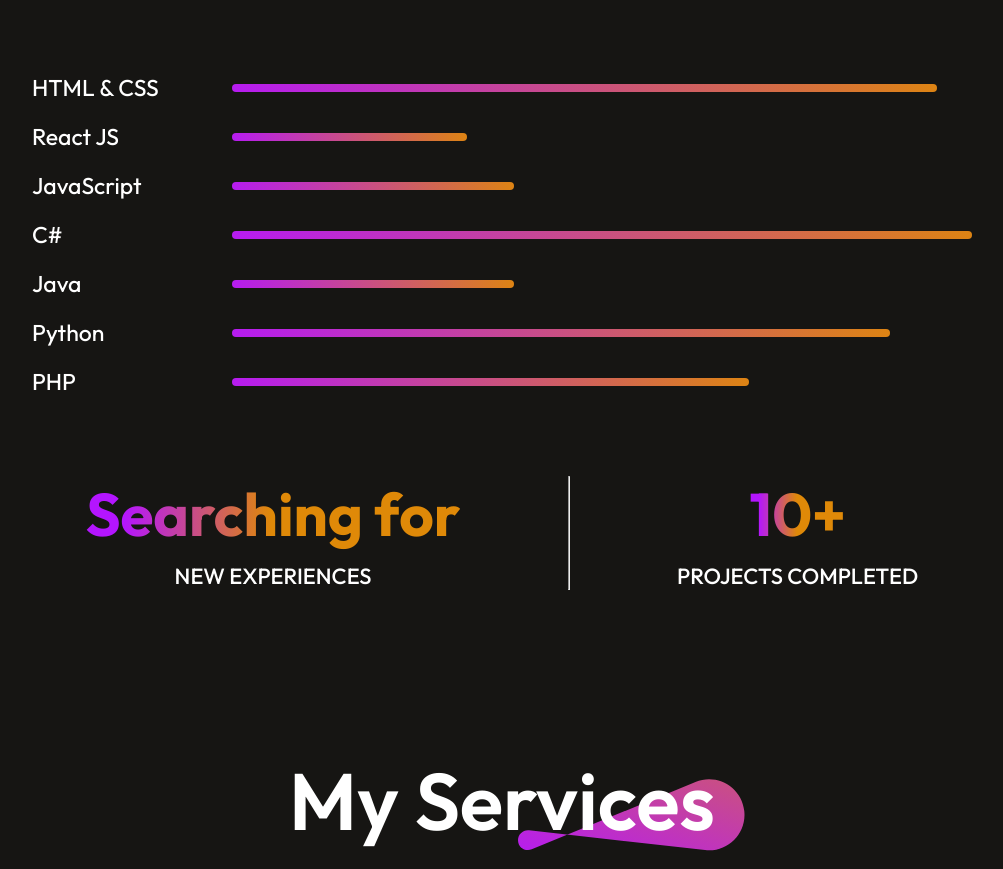
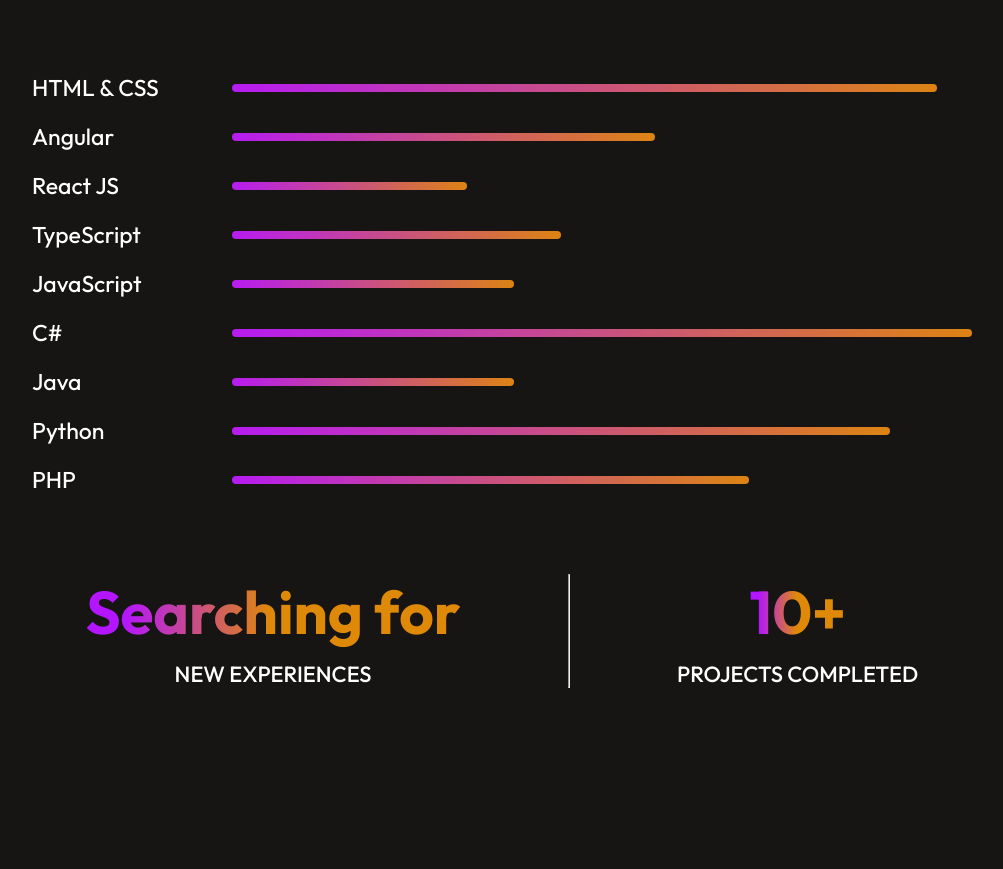
Before and after one commit to MarcosCrRodriguez/portfolio-react, a React (Vite) app: page / in a window 1280 px wide. Shown: the part 1640-2509 px from the top of the page, without its empty margins (138-1141 px from the left). Built offline with nearby package versions, Linux system fonts and the light colour scheme; a web font is replaced by a local one.

Commit message:
agregamos conocimiento

```diff
--- a/src/components/Abaout/About.jsx
+++ b/src/components/Abaout/About.jsx
@@ -35,8 +35,16 @@
               <hr style={{ width: "75%" }} />
             </div>
             <div className="about-skill">
+              <p>Angular</p>
+              <hr style={{ width: "45%" }} />
+            </div>
+            <div className="about-skill">
               <p>React JS</p>
               <hr style={{ width: "25%" }} />
+            </div>
+            <div className="about-skill">
+              <p>TypeScript</p>
+              <hr style={{ width: "35%" }} />
             </div>
             <div className="about-skill">
               <p>JavaScript</p>
```
